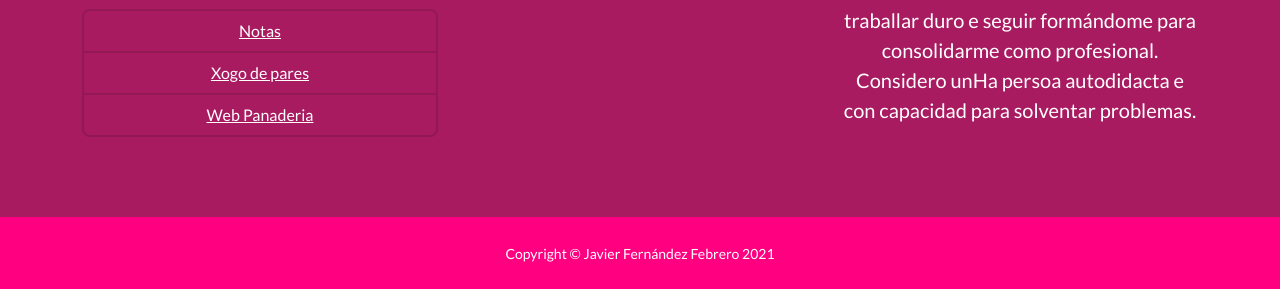
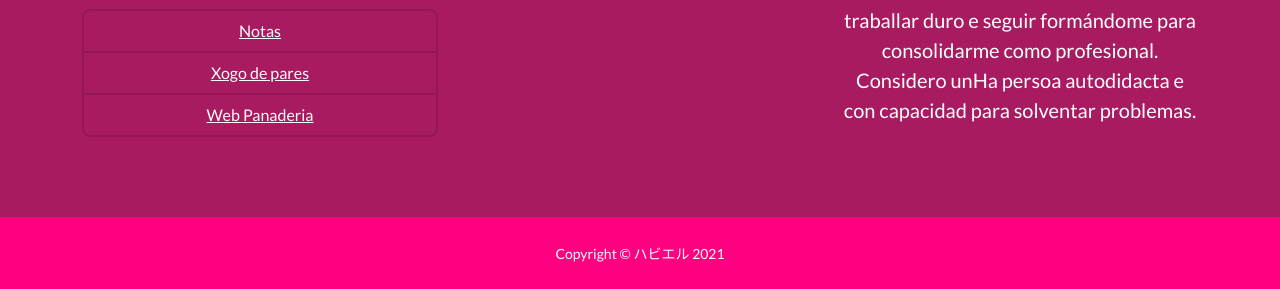
Before and after one commit to fdezfebrero/web_en_ionos, a plain HTML site: page web/index.html in a window 1280 px wide. Shown: the part 2562-2851 px from the top of the page. Drawn offline with nearby package versions, Linux system fonts and the light colour scheme.

Commit message:
cambiamos nombre de footer por ハビエル

```diff
--- a/web/index.html
+++ b/web/index.html
@@ -172,7 +172,7 @@
         </footer>
         <!-- Copyright Section-->
         <div class="copyright py-4 text-center text-white">
-            <div class="container"><small>Copyright &copy; Javier Fernández Febrero 2021</small></div>
+            <div class="container"><small>Copyright &copy; ハビエル 2021</small></div>
         </div>
         <!-- Portfolio Modals-->
         <!-- Portfolio Modal 1-->
```
